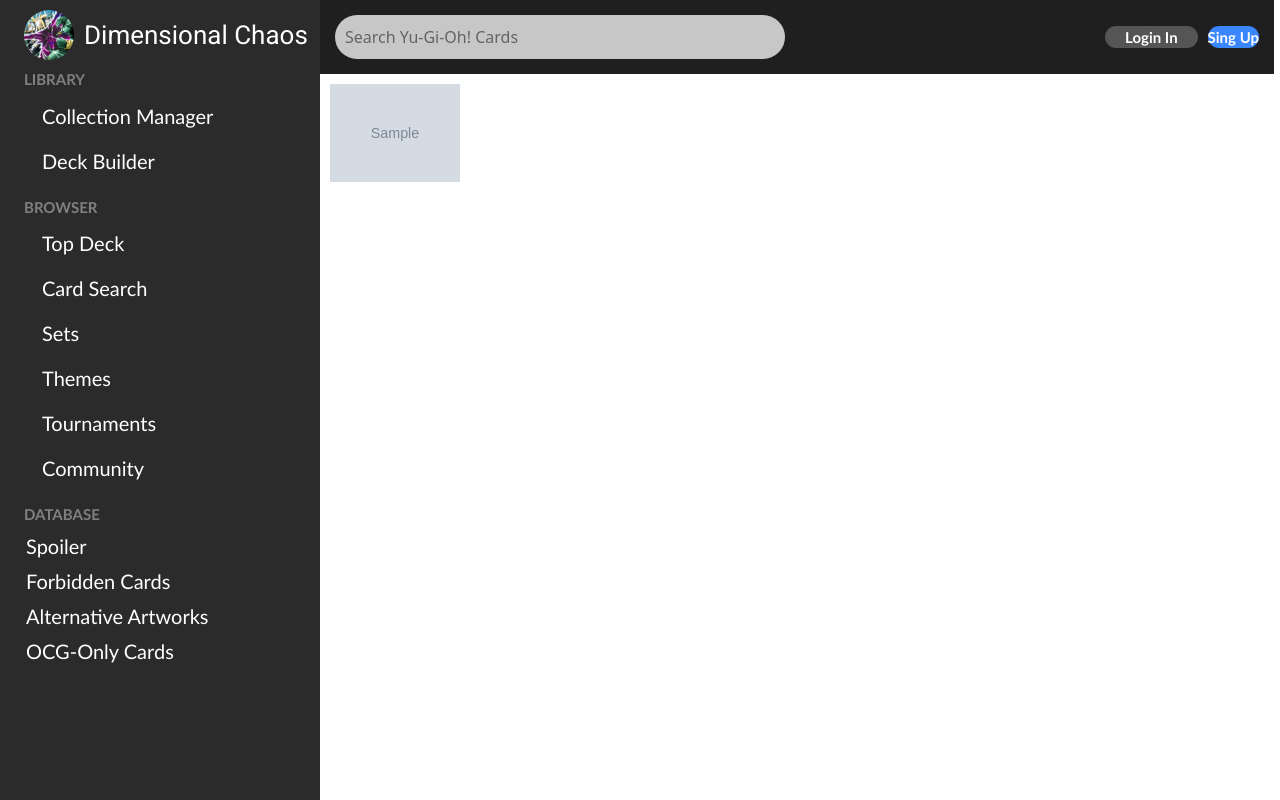
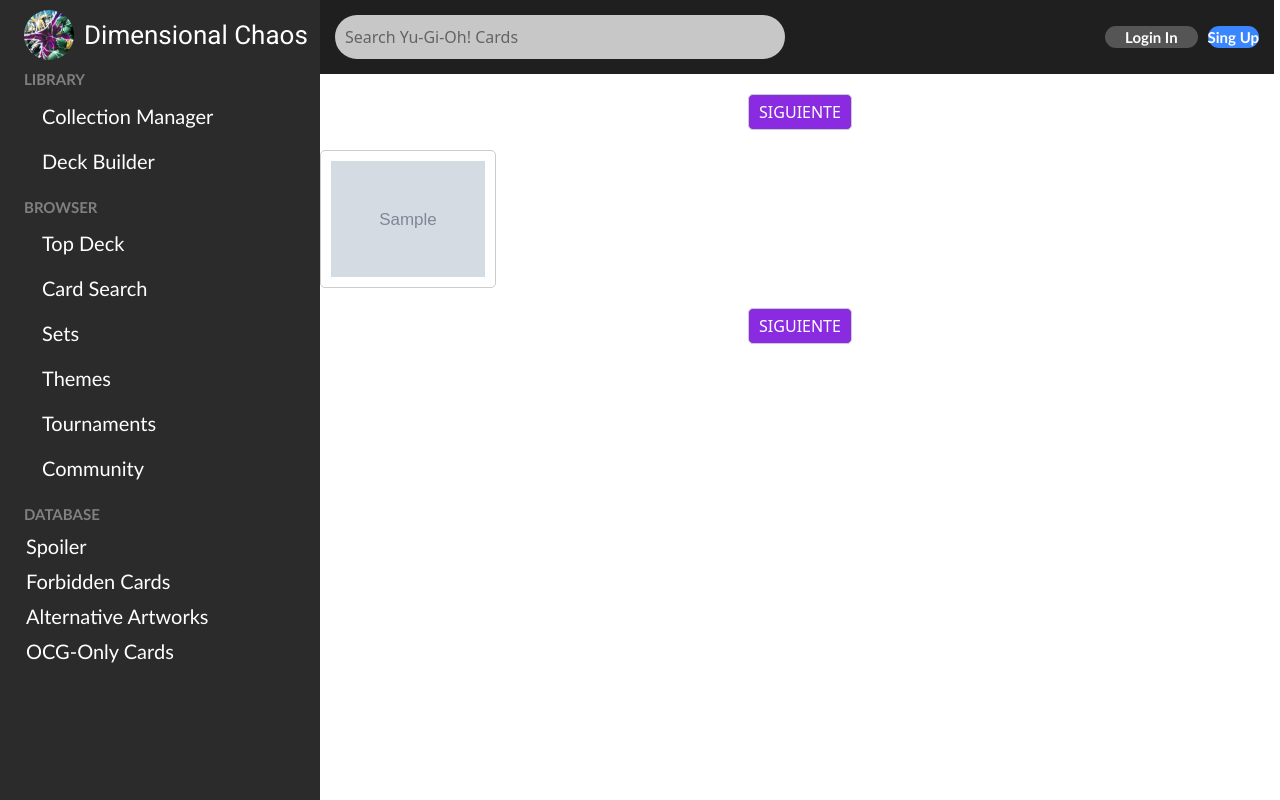
Before and after one commit to BigBossSpektrum/YGO, a Django app: template templates/cards_info_views.html in a window 1280 px wide. Run offline with Django 5.2, Linux system fonts and the light colour scheme; the template is opened without the code that fills it: most values are stand-ins (such as "Sample title", 1, 10 or a date in 2020); grey boxes marked "Sample" are stand-in pictures; some web fonts are replaced.

Commit message:
updating random cards

```diff
--- a/static/css/cards_info_views.css
+++ b/static/css/cards_info_views.css
@@ -1,10 +1,38 @@
-#img_cards_random {
+.cardContainer {
   display: grid;
-  grid-template-columns: repeat(5, 1fr);
-  grid-template-rows: repeat(5, 1fr); /* 5 columnas */
-  grid-gap: 10px; /* Espacio entre las cartas */
+  grid-template-columns: repeat(5, 1fr); /* 3 columnas, una por carta */
+  gap: 20px; /* Espacio entre las cartas */
+}
+
+.card {
+  text-align: center;
+  border: 1px solid #ccc;
+  padding: 10px;
+  border-radius: 5px;
+}
+
+.pagination {
+  margin-top: 20px;
+  display: flex;
+  justify-content: center;
   gap: 10px;
-  padding: 10px; /* Espaciado interno */
-  width: 150px;
+  padding-bottom: 20px;
+}
 
+.next-page,
+.previous-page {
+  padding: 5px 10px;
+  border: 1px solid #ccc;
+  border-radius: 5px;
+  cursor: pointer;
+  background-color: blueviolet;
+  color: white;
+  text-decoration: none;
+  transition: background-color 0.3s ease;
+  text-transform: uppercase;
 }
+
+.next-page:hover,
+.previous-page:hover {
+  background-color: #555;
+}
--- a/templates/cards_info_views.html
+++ b/templates/cards_info_views.html
@@ -4,9 +4,30 @@
 
 <link rel="stylesheet" href="{% static 'css/cards_info_views.css' %}" type="text/css" >
 
+<div class="pagination">
+    {% if cards.has_previous %}
+        <a href="?page={{ cards.previous_page_number }}" class="previous-page">Anterior</a>
+    {% endif %}
+        <a href="?page={{ cards.next_page_number }}" class="next-page">Siguiente</a>
+</div>
+
+<div class="cardContainer">
     {% for card in cards %}
-    <a href=""><img id="img_cards_random" src="{{ card.card_images.0.image_url }}" alt="{{ card.name }}">
-</a>
+        <div class="card">
+            <img src="{{ card.card_images.0.image_url|default:'https://via.placeholder.com/150' }}" alt="{{ card.name }}">
+
+        </div>
     {% endfor %}
+</div>
+
+<!-- siguiente pagina -->
+
+<div class="pagination">
+    {% if cards.has_previous %}
+        <a href="?page={{ cards.previous_page_number }}" class="previous-page">Anterior</a>
+    {% endif %}
+        <a href="?page={{ cards.next_page_number }}" class="next-page">Siguiente</a>
+</div>
+
 
 {% endblock %}
```
Also changed, not shown: api_yugioh/models.py (+10 -0 lines), api_yugioh/views.py (+24 -1 lines), api_yugioh/migrations/0005_card.py (added), static/img/reverso.jpg (added).
